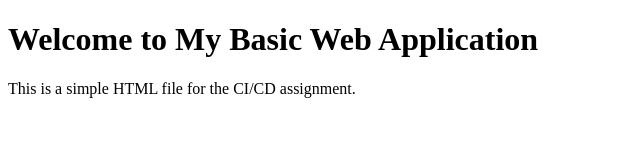
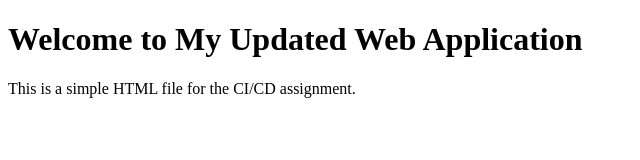
Before and after one commit to SamhithaSampath/my-web-app, a plain HTML site: page index.html in a window 1280 px wide. Shown: the whole page, without its empty margins (0-640 px from the left). Drawn offline with Linux system fonts and the light colour scheme.

Commit message:
Update index.html to test CI/CD pipeline

```diff
--- a/index.html
+++ b/index.html
@@ -6,7 +6,7 @@
   <title>My Basic Web Application</title>
 </head>
 <body>
-  <h1>Welcome to My Basic Web Application</h1>
+  <h1>Welcome to My Updated Web Application</h1>
   <p>This is a simple HTML file for the CI/CD assignment.</p>
 </body>
 </html>
```
